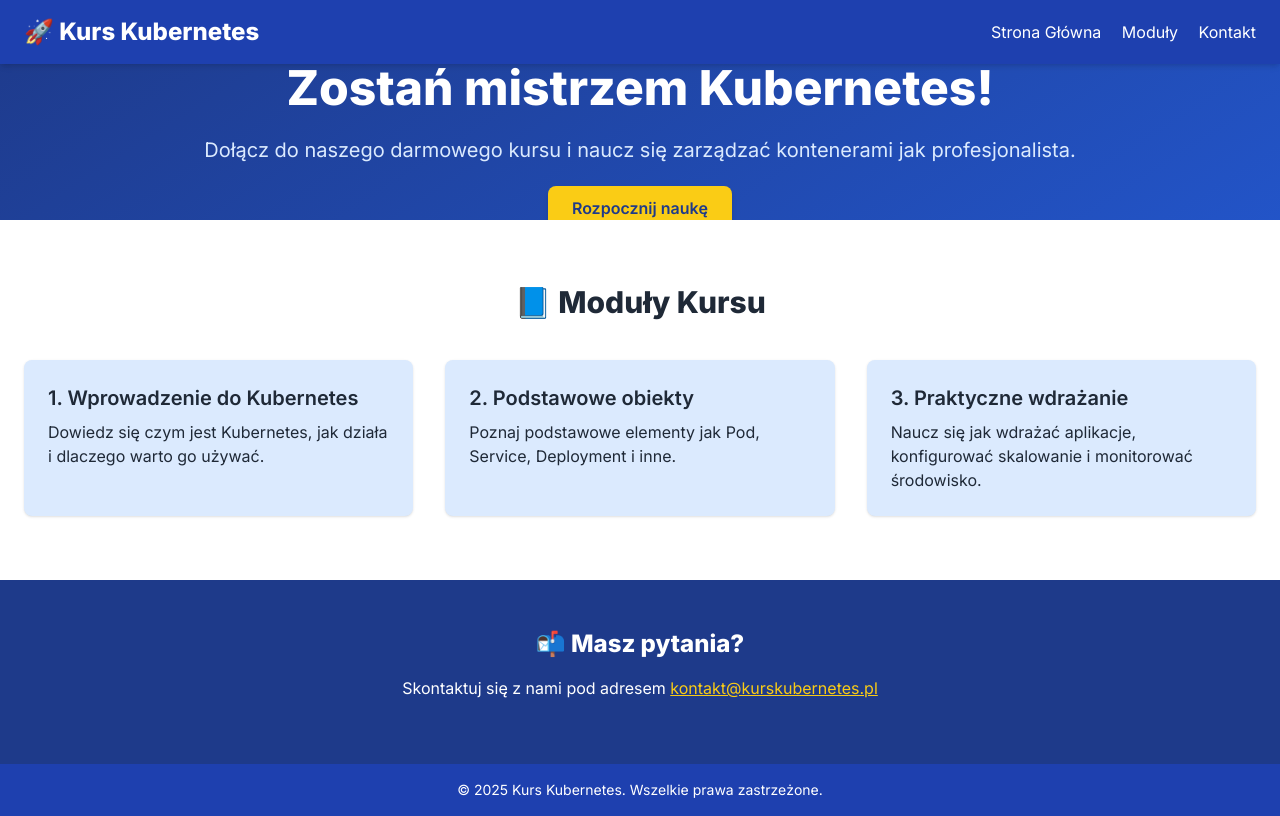
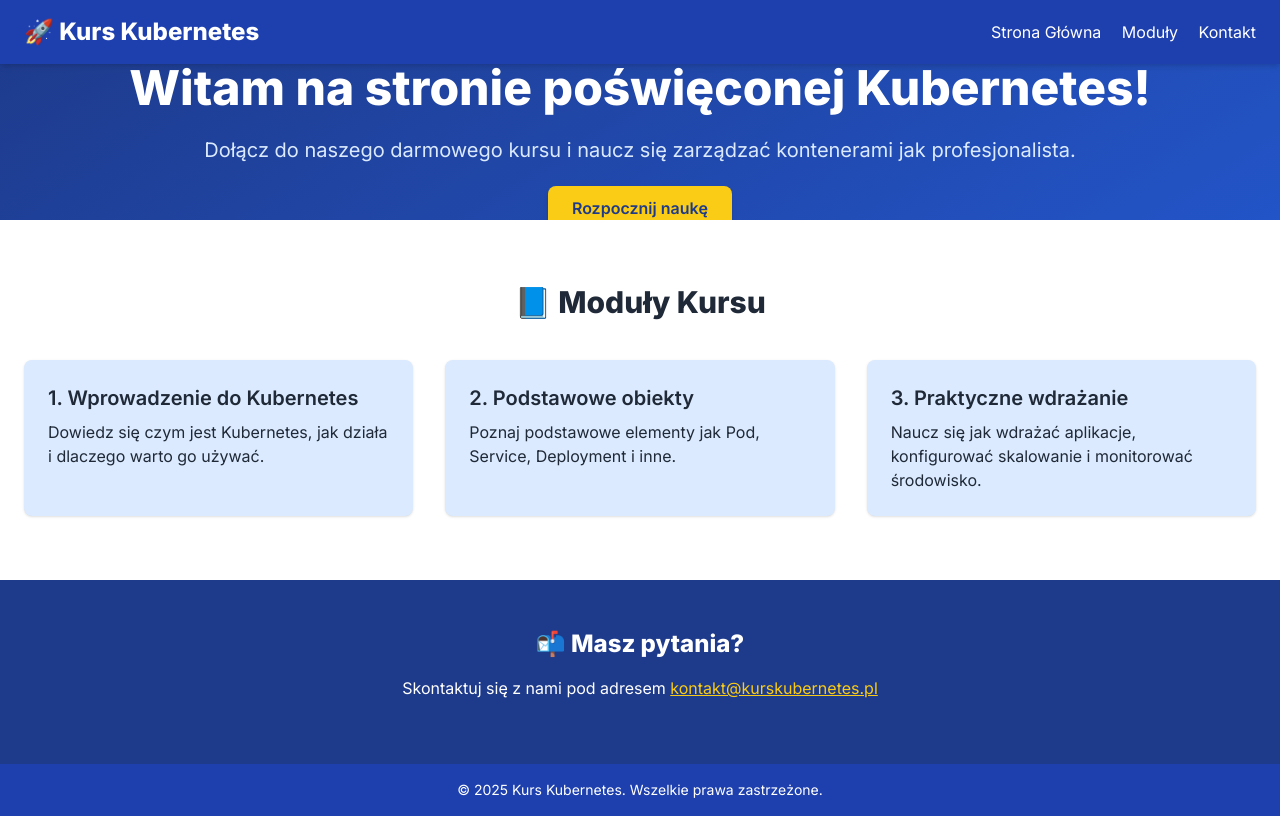
Before and after one commit to mariano-italiano/lfs458_Jun, a plain HTML site: page index.html in a window 1280 px wide. Drawn offline with nearby package versions, Linux system fonts and the light colour scheme.

Commit message:
Update index.html

```diff
--- a/index.html
+++ b/index.html
@@ -30,7 +30,7 @@
   <!-- Hero Sekcja -->
   <section class="flex-grow flex items-center justify-center text-center px-6">
     <div>
-      <h2 class="text-4xl md:text-5xl font-extrabold mb-6">Zostań mistrzem Kubernetes!</h2>
+      <h2 class="text-4xl md:text-5xl font-extrabold mb-6">Witam na stronie poświęconej Kubernetes!</h2>
       <p class="text-lg md:text-xl text-blue-100 mb-8">Dołącz do naszego darmowego kursu i naucz się zarządzać kontenerami jak profesjonalista.</p>
       <a href="#moduly" class="bg-yellow-400 text-blue-900 px-6 py-3 rounded-lg font-semibold shadow-md hover:bg-yellow-300 transition duration-300">Rozpocznij naukę</a>
     </div>
```
